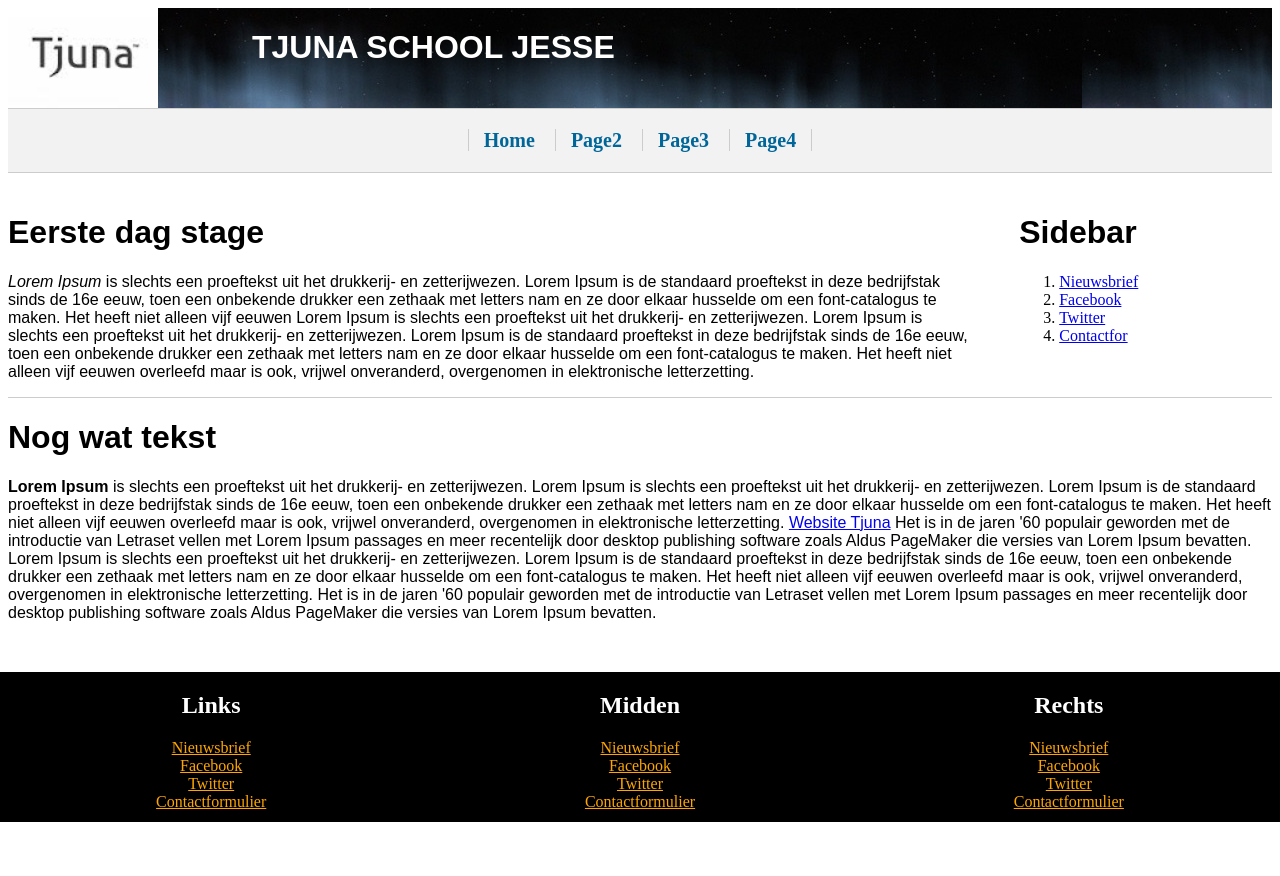
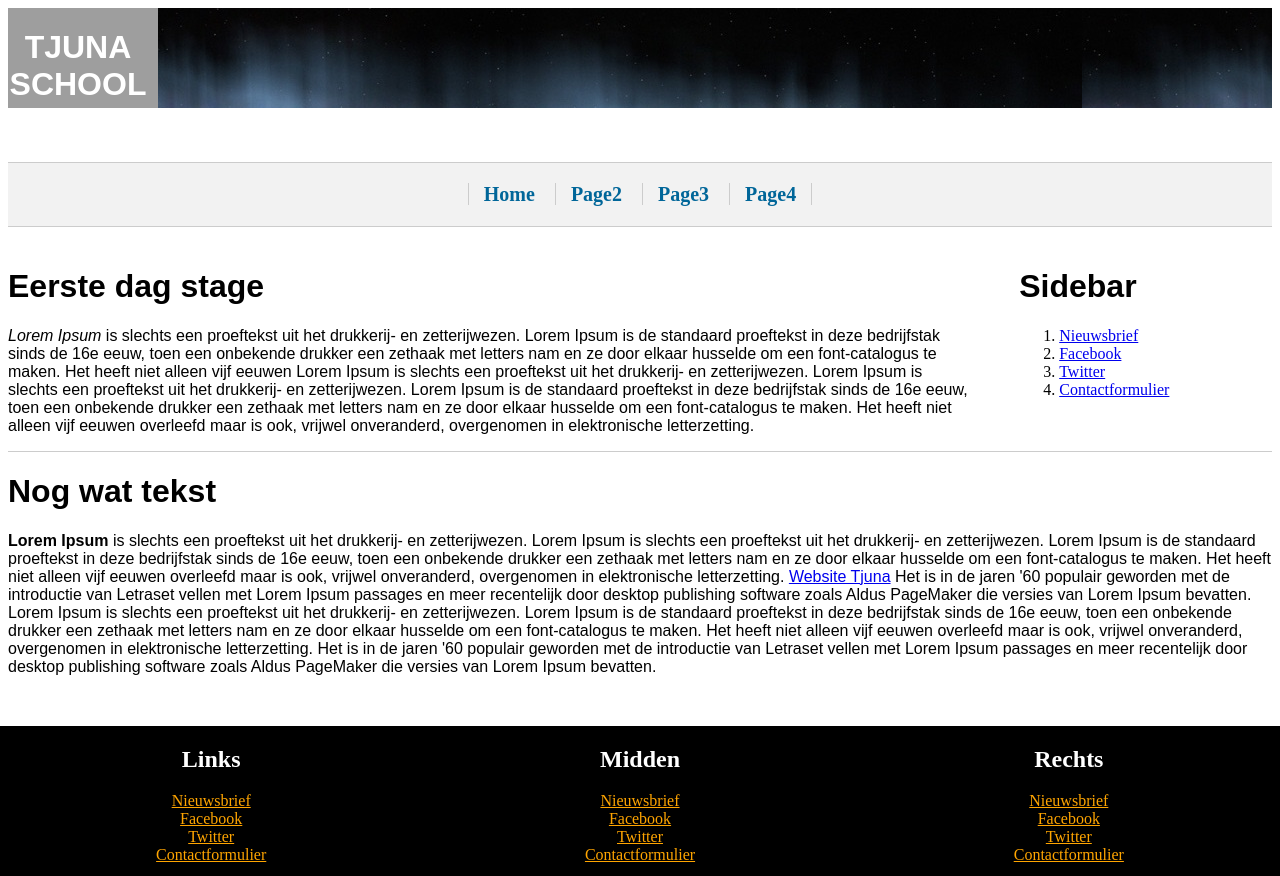
Before and after one commit to jesselgr/tjunaschooljesse, a PHP site: page / in a window 1280 px wide. Before the commit the page ends 822 px from the top, so only its background shows below. Run offline with PHP 8.4, Linux system fonts and the light colour scheme; grey boxes are pictures that could not be loaded.

Commit message:
Html en Css oefeningen Header moet nog gebeuren

```diff
--- a/index.html
+++ b/index.html
@@ -10,9 +10,9 @@
 			<header>
 
 				<div class="logo">
-					<h1>Tjuna School Jesse</h1>
-						<a href="http://www.tjuna.com"><img src="img/tjunalogo.jpg" alt="logo" width="150" height="100"></a>
-
+					<a href="http://www.tjuna.com">
+						<h1><span>Tjuna school Jesse</span></h1>
+					</a>
 				</div>
 
 				<nav>
@@ -32,10 +32,10 @@
 			<div class="sidebar">
 				<h1>Sidebar</h1>
 				<ul>
-						<li> <a href="#">Nieuwsbrief</a></li>
-						<li> <a href="#">Facebook</a></li>
-						<li> <a href="#">Twitter</a></li>
-						<li> <a href="#">Contactfor</a></li>
+					<li> <a href="#">Nieuwsbrief</a></li>
+					<li> <a href="#">Facebook</a></li>
+					<li> <a href="#">Twitter</a></li>
+					<li> <a href="#">Contactformulier</a></li>
 				</ul>
 			</div>
 
--- a/main.css
+++ b/main.css
@@ -13,6 +13,7 @@
 h1 {
     font-family: "Trajan-pro", sans-serif;
 }
+
 header {
     width:100%;
     background-image:  url('img/header.jpg')
@@ -31,12 +32,18 @@
 
     header h1 {
         float: right;
-        margin-right: 52%;
+        margin-right:10px;
         color: #FFFFFF;
         font-family: "Trajan-pro", sans-serif;
         text-transform: uppercase;
         text-align: center;
+       position: relative;
     }
+    .logo{
+    width: 150px;
+    height: 100px;
+    background-image: url('img/tjunalogo.jpeg');
+}
 nav {
       width: 100%;
       float: left;
@@ -73,9 +80,7 @@
               background-color: #fff;
           }
 
-.logo {
-    margin-bottom: -4px;
-}
+
 
 
 .content {
```
